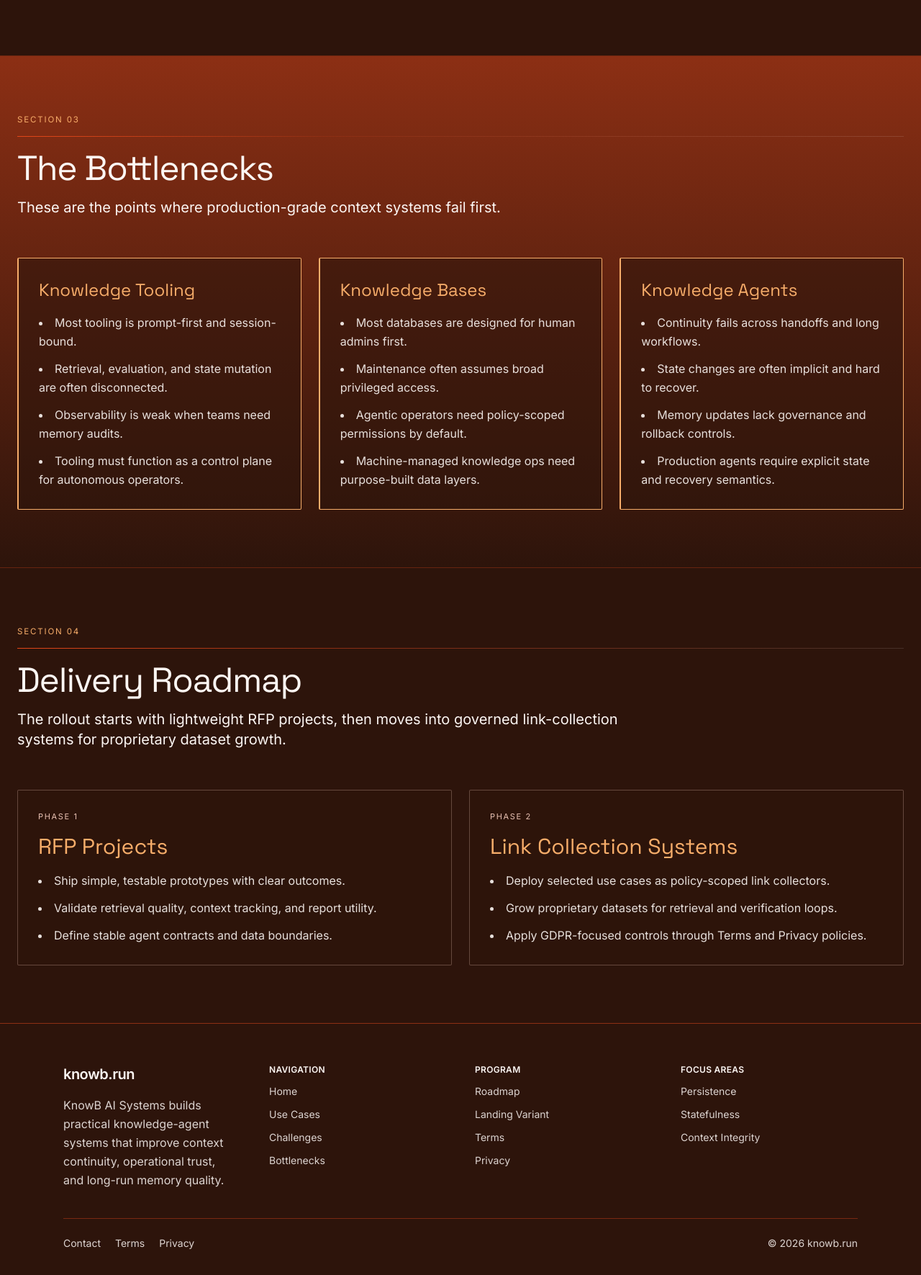
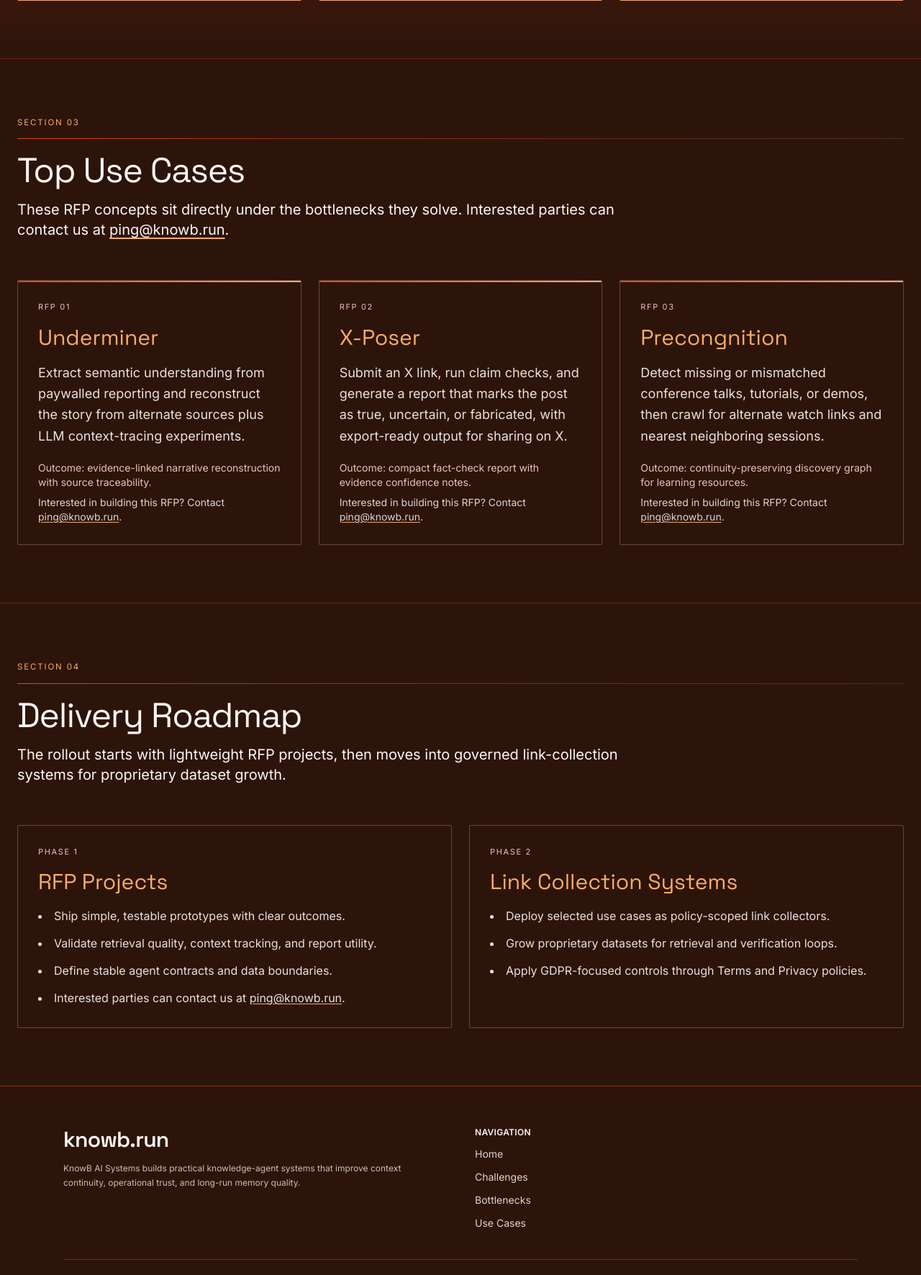
Before and after one commit to knowb-ai/knowb-ai.github.io, a Python web app: template templates/index.html in a window 1280 px wide. Shown: the part 1869-3640 px from the top of the page at 72% size. Before the commit the page ends 3604 px from the top, so only its background shows below. Run offline with Jinja, Linux system fonts and the light colour scheme; the template is opened without the code that fills it, so the values that code supplies are empty; some libraries are stand-ins or nearby versions.

Commit message:
Reorder sections and unify RFP/contact footer updates
Co-Authored-By: Oz <oz-agent@warp.dev>

```diff
--- a/templates/index.html
+++ b/templates/index.html
@@ -115,10 +115,8 @@
             <div class="text-2xl font-display font-semibold tracking-tight text-paper-ivory">knowb.run</div>
             <div class="flex flex-wrap gap-x-5 gap-y-2 text-xs uppercase tracking-[0.14em] font-medium">
                 <a href="#home" class="text-paper-ivory/90 hover:text-soft-ember transition-colors focus-visible:outline-none focus-visible:ring-2 focus-visible:ring-soft-ember focus-visible:ring-offset-2 focus-visible:ring-offset-charcoal-bark rounded-sm">Home</a>
-                <a href="#use-cases" class="text-paper-ivory/90 hover:text-soft-ember transition-colors focus-visible:outline-none focus-visible:ring-2 focus-visible:ring-soft-ember focus-visible:ring-offset-2 focus-visible:ring-offset-charcoal-bark rounded-sm">Use Cases</a>
                 <a href="#challenges" class="text-paper-ivory/90 hover:text-soft-ember transition-colors focus-visible:outline-none focus-visible:ring-2 focus-visible:ring-soft-ember focus-visible:ring-offset-2 focus-visible:ring-offset-charcoal-bark rounded-sm">Challenges</a>
                 <a href="#bottlenecks" class="text-paper-ivory/90 hover:text-soft-ember transition-colors focus-visible:outline-none focus-visible:ring-2 focus-visible:ring-soft-ember focus-visible:ring-offset-2 focus-visible:ring-offset-charcoal-bark rounded-sm">Bottlenecks</a>
-                <a href="#roadmap" class="text-paper-ivory/90 hover:text-soft-ember transition-colors focus-visible:outline-none focus-visible:ring-2 focus-visible:ring-soft-ember focus-visible:ring-offset-2 focus-visible:ring-offset-charcoal-bark rounded-sm">Roadmap</a>
                 <a href="#contact" class="text-paper-ivory/90 hover:text-soft-ember transition-colors focus-visible:outline-none focus-visible:ring-2 focus-visible:ring-soft-ember focus-visible:ring-offset-2 focus-visible:ring-offset-charcoal-bark rounded-sm">Contact</a>
             </div>
         </nav>
@@ -156,50 +154,11 @@
             </div>
         </section>
 
-        <section id="use-cases" class="scroll-mt-44 py-20 px-6 bg-charcoal-bark">
-            <div class="max-w-7xl mx-auto">
-                <p class="section-kicker">Section 01</p>
-                <div class="editorial-rule"></div>
-                <h2 class="font-display text-4xl md:text-5xl tracking-tight mb-4 text-paper-ivory">Top Use Cases</h2>
-                <p class="font-editorial text-lg md:text-xl text-paper-ivory/88 mb-14 max-w-4xl leading-relaxed">
-                    Phase 1 starts with practical RFP-style builds. Each concept is scoped for fast validation and clear outcomes.
-                </p>
-
-                <div class="grid md:grid-cols-3 gap-6">
-                    <article class="use-case-card bg-charcoal-bark/60 border border-terracotta-border/30 rounded-sm p-7 transition-all hover:border-soft-ember/80 hover:shadow-fire-glow">
-                        <p class="text-[11px] uppercase tracking-[0.15em] text-terracotta-border mb-4">RFP 01</p>
-                        <h3 class="font-display text-3xl mb-4 text-soft-ember">Underminer</h3>
-                        <p class="font-editorial text-lg text-paper-ivory/90 leading-relaxed mb-5">
-                            Extract semantic understanding from paywalled reporting and reconstruct the story from alternate sources plus LLM context-tracing experiments.
-                        </p>
-                        <p class="text-sm text-terracotta-border">Outcome: evidence-linked narrative reconstruction with source traceability.</p>
-                    </article>
-
-                    <article class="use-case-card bg-charcoal-bark/60 border border-terracotta-border/30 rounded-sm p-7 transition-all hover:border-soft-ember/80 hover:shadow-fire-glow">
-                        <p class="text-[11px] uppercase tracking-[0.15em] text-terracotta-border mb-4">RFP 02</p>
-                        <h3 class="font-display text-3xl mb-4 text-soft-ember">X-Poser</h3>
-                        <p class="font-editorial text-lg text-paper-ivory/90 leading-relaxed mb-5">
-                            Submit an X link, run claim checks, and generate a report that marks the post as true, uncertain, or fabricated, with export-ready output for sharing on X.
-                        </p>
-                        <p class="text-sm text-terracotta-border">Outcome: compact fact-check report with evidence confidence notes.</p>
-                    </article>
-
-                    <article class="use-case-card bg-charcoal-bark/60 border border-terracotta-border/30 rounded-sm p-7 transition-all hover:border-soft-ember/80 hover:shadow-fire-glow">
-                        <p class="text-[11px] uppercase tracking-[0.15em] text-terracotta-border mb-4">RFP 03</p>
-                        <h3 class="font-display text-3xl mb-4 text-soft-ember">Precongnition</h3>
-                        <p class="font-editorial text-lg text-paper-ivory/90 leading-relaxed mb-5">
-                            Detect missing or mismatched conference talks, tutorials, or demos, then crawl for alternate watch links and nearest neighboring sessions.
-                        </p>
-                        <p class="text-sm text-terracotta-border">Outcome: continuity-preserving discovery graph for learning resources.</p>
-                    </article>
-                </div>
-            </div>
-        </section>
 
         <section id="challenges" class="scroll-mt-44 py-20 px-6 bg-charcoal-bark border-t border-deep-rust/60">
             <div class="max-w-7xl mx-auto grid lg:grid-cols-12 gap-10">
                 <div class="lg:col-span-4">
-                    <p class="section-kicker">Section 02</p>
+                    <p class="section-kicker">Section 01</p>
                     <div class="editorial-rule"></div>
                     <h2 class="font-display text-4xl md:text-5xl tracking-tight text-paper-ivory">Challenges at Scale</h2>
                 </div>
@@ -216,7 +175,7 @@
 
         <section id="bottlenecks" class="scroll-mt-44 py-20 px-6 bg-rust-charcoal text-paper-ivory border-t border-deep-rust/70">
             <div class="max-w-7xl mx-auto">
-                <p class="section-kicker">Section 03</p>
+                <p class="section-kicker">Section 02</p>
                 <div class="editorial-rule"></div>
                 <h2 class="font-display text-4xl md:text-5xl tracking-tight mb-4 text-paper-ivory">The Bottlenecks</h2>
                 <p class="font-editorial text-lg md:text-xl text-paper-ivory/88 mb-14 max-w-4xl leading-relaxed">
@@ -256,6 +215,48 @@
                 </div>
             </div>
         </section>
+        <section id="use-cases" class="scroll-mt-44 py-20 px-6 bg-charcoal-bark border-t border-deep-rust/60">
+            <div class="max-w-7xl mx-auto">
+                <p class="section-kicker">Section 03</p>
+                <div class="editorial-rule"></div>
+                <h2 class="font-display text-4xl md:text-5xl tracking-tight mb-4 text-paper-ivory">Top Use Cases</h2>
+                <p class="font-editorial text-lg md:text-xl text-paper-ivory/88 mb-14 max-w-4xl leading-relaxed">
+                    These RFP concepts sit directly under the bottlenecks they solve. Interested parties can contact us at <a href="mailto:ping@knowb.run" class="underline decoration-soft-ember underline-offset-4 hover:text-soft-ember">ping@knowb.run</a>.
+                </p>
+
+                <div class="grid md:grid-cols-3 gap-6">
+                    <article class="use-case-card bg-charcoal-bark/60 border border-terracotta-border/30 rounded-sm p-7 transition-all hover:border-soft-ember/80 hover:shadow-fire-glow">
+                        <p class="text-[11px] uppercase tracking-[0.15em] text-terracotta-border mb-4">RFP 01</p>
+                        <h3 class="font-display text-3xl mb-4 text-soft-ember">Underminer</h3>
+                        <p class="font-editorial text-lg text-paper-ivory/90 leading-relaxed mb-5">
+                            Extract semantic understanding from paywalled reporting and reconstruct the story from alternate sources plus LLM context-tracing experiments.
+                        </p>
+                        <p class="text-sm text-terracotta-border mb-2">Outcome: evidence-linked narrative reconstruction with source traceability.</p>
+                        <p class="text-sm text-paper-ivory/85">Interested in building this RFP? Contact <a href="mailto:ping@knowb.run" class="underline decoration-soft-ember underline-offset-2 hover:text-soft-ember">ping@knowb.run</a>.</p>
+                    </article>
+
+                    <article class="use-case-card bg-charcoal-bark/60 border border-terracotta-border/30 rounded-sm p-7 transition-all hover:border-soft-ember/80 hover:shadow-fire-glow">
+                        <p class="text-[11px] uppercase tracking-[0.15em] text-terracotta-border mb-4">RFP 02</p>
+                        <h3 class="font-display text-3xl mb-4 text-soft-ember">X-Poser</h3>
+                        <p class="font-editorial text-lg text-paper-ivory/90 leading-relaxed mb-5">
+                            Submit an X link, run claim checks, and generate a report that marks the post as true, uncertain, or fabricated, with export-ready output for sharing on X.
+                        </p>
+                        <p class="text-sm text-terracotta-border mb-2">Outcome: compact fact-check report with evidence confidence notes.</p>
+                        <p class="text-sm text-paper-ivory/85">Interested in building this RFP? Contact <a href="mailto:ping@knowb.run" class="underline decoration-soft-ember underline-offset-2 hover:text-soft-ember">ping@knowb.run</a>.</p>
+                    </article>
+
+                    <article class="use-case-card bg-charcoal-bark/60 border border-terracotta-border/30 rounded-sm p-7 transition-all hover:border-soft-ember/80 hover:shadow-fire-glow">
+                        <p class="text-[11px] uppercase tracking-[0.15em] text-terracotta-border mb-4">RFP 03</p>
+                        <h3 class="font-display text-3xl mb-4 text-soft-ember">Precongnition</h3>
+                        <p class="font-editorial text-lg text-paper-ivory/90 leading-relaxed mb-5">
+                            Detect missing or mismatched conference talks, tutorials, or demos, then crawl for alternate watch links and nearest neighboring sessions.
+                        </p>
+                        <p class="text-sm text-terracotta-border mb-2">Outcome: continuity-preserving discovery graph for learning resources.</p>
+                        <p class="text-sm text-paper-ivory/85">Interested in building this RFP? Contact <a href="mailto:ping@knowb.run" class="underline decoration-soft-ember underline-offset-2 hover:text-soft-ember">ping@knowb.run</a>.</p>
+                    </article>
+                </div>
+            </div>
+        </section>
 
         <section id="roadmap" class="scroll-mt-44 py-20 px-6 bg-charcoal-bark border-t border-deep-rust/60">
             <div class="max-w-7xl mx-auto">
@@ -274,6 +275,7 @@
                             <li>Ship simple, testable prototypes with clear outcomes.</li>
                             <li>Validate retrieval quality, context tracking, and report utility.</li>
                             <li>Define stable agent contracts and data boundaries.</li>
+                            <li>Interested parties can contact us at <a href="mailto:ping@knowb.run" class="underline decoration-soft-ember underline-offset-2 hover:text-soft-ember">ping@knowb.run</a>.</li>
                         </ul>
                     </article>
 
@@ -293,10 +295,10 @@
 
     <footer id="contact" class="scroll-mt-28 border-t border-deep-rust bg-charcoal-bark text-paper-ivory">
         <div class="max-w-6xl mx-auto px-6 pt-14 pb-10">
-            <div class="grid gap-10 md:grid-cols-2 lg:grid-cols-4">
+            <div class="grid gap-10 md:grid-cols-2">
                 <div class="lg:pr-4">
-                    <div class="text-xl font-semibold tracking-tight mb-4">knowb.run</div>
-                    <p class="text-paper-ivory/85 leading-relaxed">
+                    <div class="text-3xl font-display font-semibold tracking-tight mb-3">knowb.run</div>
+                    <p class="text-paper-ivory/75 text-xs leading-relaxed">
                         KnowB AI Systems builds practical knowledge-agent systems that improve context continuity, operational trust, and long-run memory quality.
                     </p>
                 </div>
@@ -304,30 +306,16 @@
                 <ul class="space-y-3 text-sm">
                     <li class="text-paper-ivory font-semibold uppercase tracking-wide text-xs">Navigation</li>
                     <li><a href="#home" class="text-paper-ivory/85 hover:text-soft-ember transition-colors focus-visible:outline-none focus-visible:ring-2 focus-visible:ring-soft-ember focus-visible:ring-offset-2 focus-visible:ring-offset-charcoal-bark rounded-sm">Home</a></li>
-                    <li><a href="#use-cases" class="text-paper-ivory/85 hover:text-soft-ember transition-colors focus-visible:outline-none focus-visible:ring-2 focus-visible:ring-soft-ember focus-visible:ring-offset-2 focus-visible:ring-offset-charcoal-bark rounded-sm">Use Cases</a></li>
                     <li><a href="#challenges" class="text-paper-ivory/85 hover:text-soft-ember transition-colors focus-visible:outline-none focus-visible:ring-2 focus-visible:ring-soft-ember focus-visible:ring-offset-2 focus-visible:ring-offset-charcoal-bark rounded-sm">Challenges</a></li>
                     <li><a href="#bottlenecks" class="text-paper-ivory/85 hover:text-soft-ember transition-colors focus-visible:outline-none focus-visible:ring-2 focus-visible:ring-soft-ember focus-visible:ring-offset-2 focus-visible:ring-offset-charcoal-bark rounded-sm">Bottlenecks</a></li>
-                </ul>
-
-                <ul class="space-y-3 text-sm">
-                    <li class="text-paper-ivory font-semibold uppercase tracking-wide text-xs">Program</li>
-                    <li><a href="#roadmap" class="text-paper-ivory/85 hover:text-soft-ember transition-colors focus-visible:outline-none focus-visible:ring-2 focus-visible:ring-soft-ember focus-visible:ring-offset-2 focus-visible:ring-offset-charcoal-bark rounded-sm">Roadmap</a></li>
-                    <li><a href="/landing/" class="text-paper-ivory/85 hover:text-soft-ember transition-colors focus-visible:outline-none focus-visible:ring-2 focus-visible:ring-soft-ember focus-visible:ring-offset-2 focus-visible:ring-offset-charcoal-bark rounded-sm">Landing Variant</a></li>
-                    <li><a href="/terms/" class="text-paper-ivory/85 hover:text-soft-ember transition-colors focus-visible:outline-none focus-visible:ring-2 focus-visible:ring-soft-ember focus-visible:ring-offset-2 focus-visible:ring-offset-charcoal-bark rounded-sm">Terms</a></li>
-                    <li><a href="/privacy/" class="text-paper-ivory/85 hover:text-soft-ember transition-colors focus-visible:outline-none focus-visible:ring-2 focus-visible:ring-soft-ember focus-visible:ring-offset-2 focus-visible:ring-offset-charcoal-bark rounded-sm">Privacy</a></li>
-                </ul>
-
-                <ul class="space-y-3 text-sm">
-                    <li class="text-paper-ivory font-semibold uppercase tracking-wide text-xs">Focus Areas</li>
-                    <li><a href="#challenges" class="text-paper-ivory/85 hover:text-soft-ember transition-colors focus-visible:outline-none focus-visible:ring-2 focus-visible:ring-soft-ember focus-visible:ring-offset-2 focus-visible:ring-offset-charcoal-bark rounded-sm">Persistence</a></li>
-                    <li><a href="#challenges" class="text-paper-ivory/85 hover:text-soft-ember transition-colors focus-visible:outline-none focus-visible:ring-2 focus-visible:ring-soft-ember focus-visible:ring-offset-2 focus-visible:ring-offset-charcoal-bark rounded-sm">Statefulness</a></li>
-                    <li><a href="#challenges" class="text-paper-ivory/85 hover:text-soft-ember transition-colors focus-visible:outline-none focus-visible:ring-2 focus-visible:ring-soft-ember focus-visible:ring-offset-2 focus-visible:ring-offset-charcoal-bark rounded-sm">Context Integrity</a></li>
+                    <li><a href="#use-cases" class="text-paper-ivory/85 hover:text-soft-ember transition-colors focus-visible:outline-none focus-visible:ring-2 focus-visible:ring-soft-ember focus-visible:ring-offset-2 focus-visible:ring-offset-charcoal-bark rounded-sm">Use Cases</a></li>
                 </ul>
             </div>
 
             <div class="mt-10 pt-6 border-t border-deep-rust/80 flex flex-col gap-4 md:flex-row md:items-center md:justify-between text-sm">
                 <ul class="flex flex-wrap gap-x-5 gap-y-2">
-                    <li><a href="mailto:hello@knowb.run" class="text-paper-ivory/85 hover:text-soft-ember transition-colors focus-visible:outline-none focus-visible:ring-2 focus-visible:ring-soft-ember focus-visible:ring-offset-2 focus-visible:ring-offset-charcoal-bark rounded-sm">Contact</a></li>
+                    <li><a href="mailto:ping@knowb.run" class="text-paper-ivory/85 hover:text-soft-ember transition-colors focus-visible:outline-none focus-visible:ring-2 focus-visible:ring-soft-ember focus-visible:ring-offset-2 focus-visible:ring-offset-charcoal-bark rounded-sm">Contact</a></li>
+                    <li><a href="/landing/" class="text-paper-ivory/85 hover:text-soft-ember transition-colors focus-visible:outline-none focus-visible:ring-2 focus-visible:ring-soft-ember focus-visible:ring-offset-2 focus-visible:ring-offset-charcoal-bark rounded-sm">Landing Variant</a></li>
                     <li><a href="/terms/" class="text-paper-ivory/85 hover:text-soft-ember transition-colors focus-visible:outline-none focus-visible:ring-2 focus-visible:ring-soft-ember focus-visible:ring-offset-2 focus-visible:ring-offset-charcoal-bark rounded-sm">Terms</a></li>
                     <li><a href="/privacy/" class="text-paper-ivory/85 hover:text-soft-ember transition-colors focus-visible:outline-none focus-visible:ring-2 focus-visible:ring-soft-ember focus-visible:ring-offset-2 focus-visible:ring-offset-charcoal-bark rounded-sm">Privacy</a></li>
                 </ul>
```
Also changed, not shown: content/privacy.md (+2 -2 lines), content/terms.md (+1 -1 lines), templates/landing.html (+51 -63 lines).
